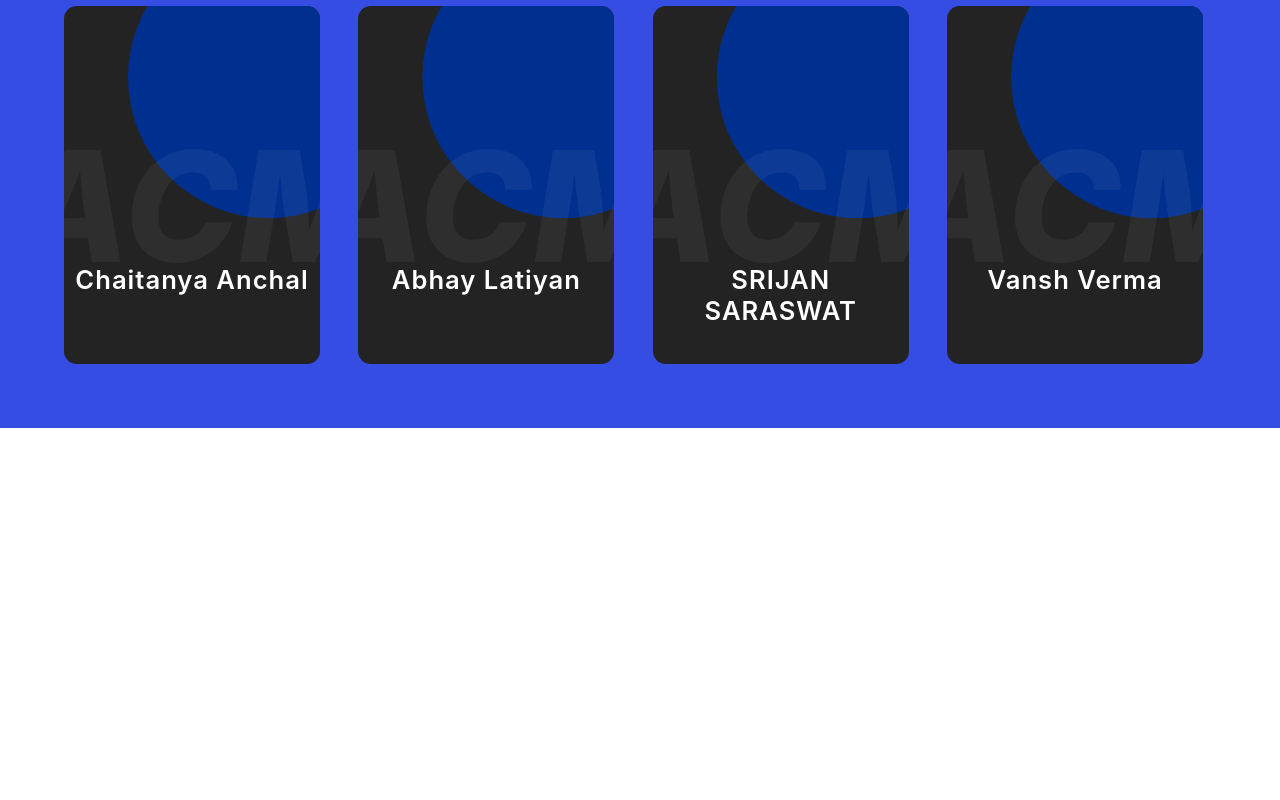
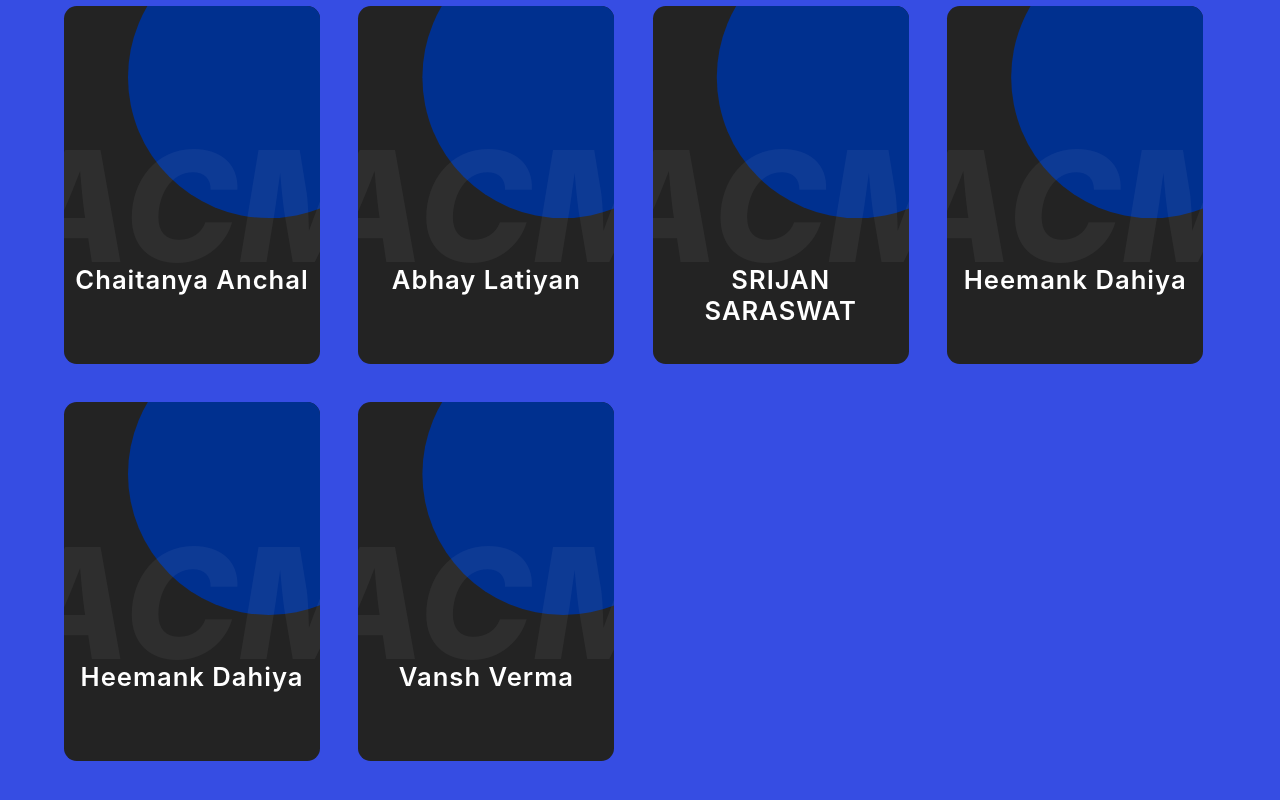
Before and after one commit to ACM-JUIT/ACM-Members, a React (Create React App) app: page / in a window 1280 px wide. Shown: the part 1152-1952 px from the top of the page. Before the commit the page ends 1580 px from the top, so only its background shows below. Built offline with nearby package versions, Linux system fonts and the light colour scheme.

Commit message:
first commit

```diff
--- a/src/data.js
+++ b/src/data.js
@@ -77,6 +77,20 @@ export const membersData = [
     linkedin: "https://www.linkedin.com/in/srijan-saraswat-a00b63251/",
   },
   {
+    name: "Heemank Dahiya",
+    quote: "I am a contributer of this site",
+    insta: "https://www.instagram.com/heemankdahiya7171/",
+    github: "https://github.com/heemank",
+    linkedin: "",
+},
+{
+  name: "Heemank Dahiya",
+  quote: "I am a contributer of this site",
+  insta: "https://www.instagram.com/heemankdahiya7171/",
+  github: "https://github.com/heemank",
+  linkedin: "i don't have",
+},
+  {
     name: "Vansh Verma",
     quote: "Member of ACM-JUIT",
     insta: "https://www.instagram.com/vanshverma282/",
```
